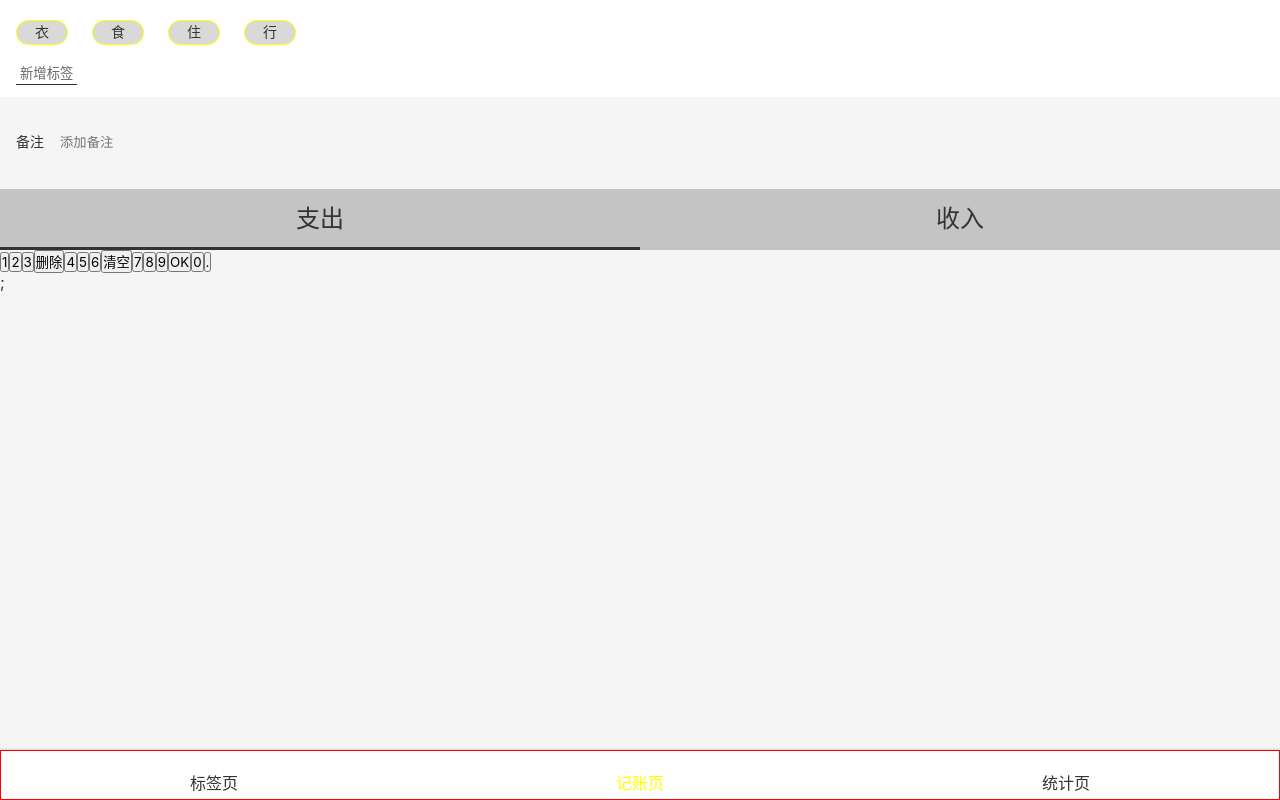
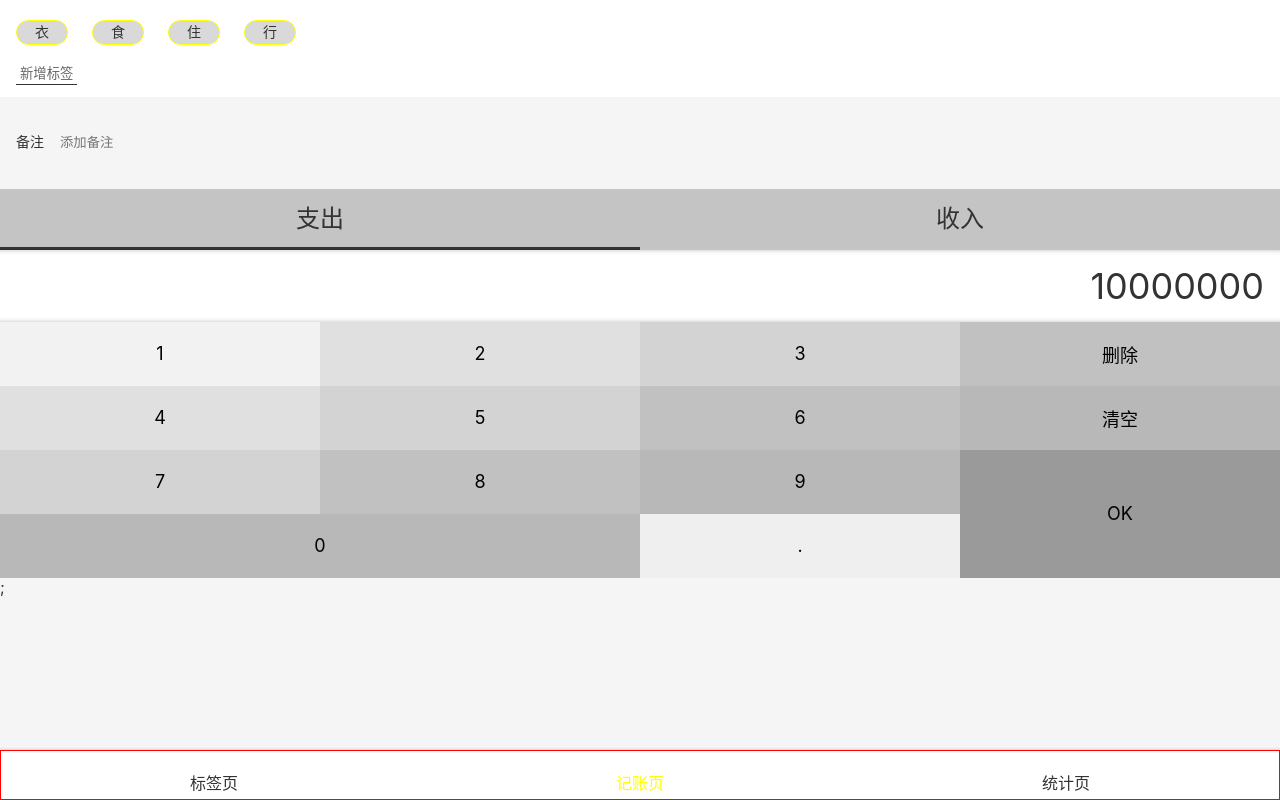
Before and after one commit to tengchunlei/lichi, a React app: page /#/money in a window 1280 px wide. Built offline with nearby package versions, Linux system fonts and the light colour scheme; some icons are missing.

Commit message:
complete Money.tsx NumberPAD UI

```diff
--- a/src/index.scss
+++ b/src/index.scss
@@ -30,3 +30,9 @@
 :focus{
   outline:none;
 }
+
+.clearfix::after{
+  content:'';
+  display:block;
+  clear: both;
+}
--- a/src/views/Money.tsx
+++ b/src/views/Money.tsx
@@ -78,7 +78,82 @@
 `
 
 const NumberPadSection= styled.section`
+   display:flex;
+   flex-direction: column;
+  > .output{
+    background: white;
+    font-size: 36px;
+    line-height:72px ;
+    text-align: right;
+    padding: 0 16px;
+    box-shadow:inset 0 -5px 5px -5px rgba(0,0,0,0.25)
+    ,inset 0 5px 5px -5px rgba(0,0,0,0.25);
 
+
+  }
+    > .pad{
+      > button{
+        font-size:18px;
+        float:left;
+        width: 25%;
+        height:64px;
+        border:none;
+        &.ok{
+          height:128px;
+          float:right;
+        }
+        &.dot{
+          width: 25%;
+        }
+        &.zero{
+          width: 50%;
+        }
+
+        &:nth-child(1){
+          background: #f2f2f2;
+        }
+
+        &:nth-child(2),
+        &:nth-child(5){
+          background: #E0E0E0;
+        }
+
+        &:nth-child(3),
+        &:nth-child(6),
+        &:nth-child(9){
+        background:#D3D3D3;
+      }
+
+        &:nth-child(4),
+        &:nth-child(7),
+        &:nth-child(10){
+        background: #C1C1C1;
+      }
+
+        &:nth-child(8),
+        &:nth-child(11),
+        &:nth-child(13){
+        background:#B8B8B8;
+      }
+
+        &:nth-child(12){
+        background:#9A9A9A ;
+      }
+
+        &:nth-child(14){
+        background: ;#A9A9A9
+      }
+
+
+
+
+
+
+
+
+
+      }
+    }
 `
 
 
@@ -110,8 +185,10 @@
            </CategorySection>
 
            <NumberPadSection>
-               <div></div>
-               <div>
+               <div className="output">
+               10000000
+               </div>
+               <div className="pad clearfix">
                    <button>1</button>
                    <button>2</button>
                    <button>3</button>
@@ -123,9 +200,9 @@
                    <button>7</button>
                    <button>8</button>
                    <button>9</button>
-                   <button>OK</button>
-                   <button>0</button>
-                   <button>.</button>
+                   <button className="ok">OK</button>
+                   <button className="zero">0</button>
+                   <button className="dot">.</button>
                </div>
            </NumberPadSection>
 
```
